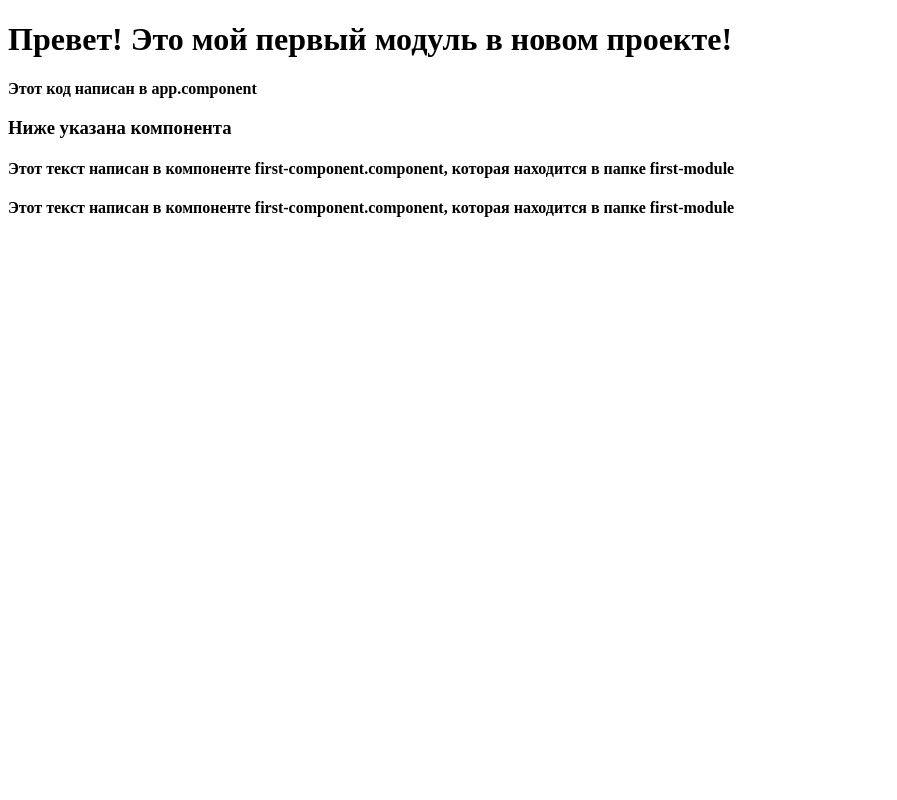
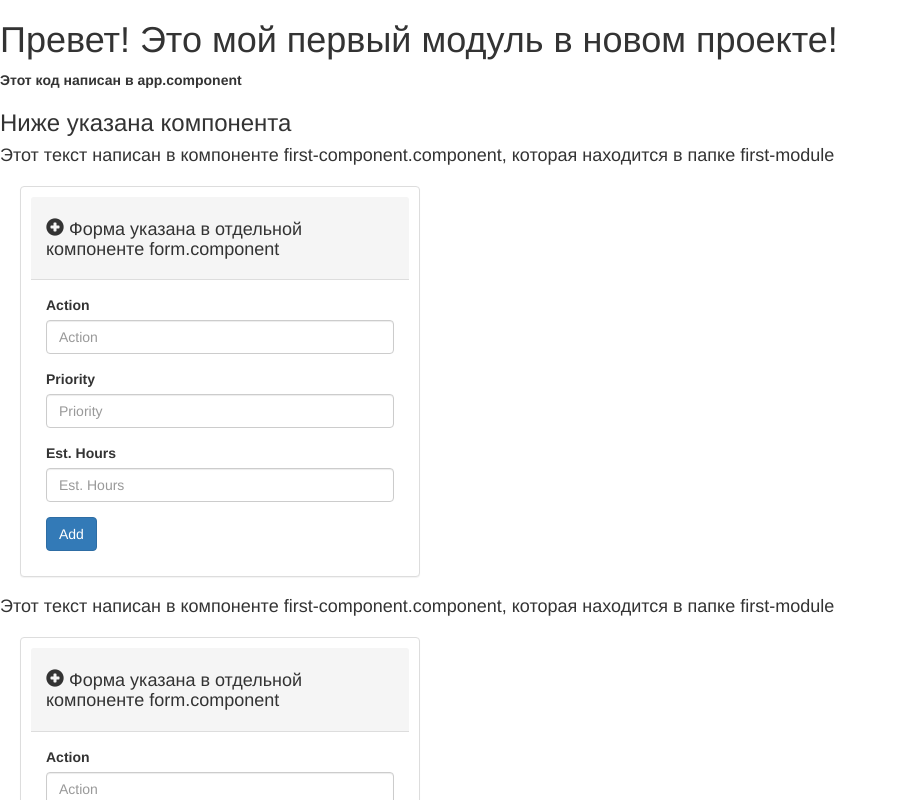
Before and after one commit to Zabello/New-project, an Angular app: page / in a window 1280 px wide. Shown: the top 800 px of the page, without its empty margins (0-897 px from the left). Built offline with nearby package versions, Linux system fonts and the light colour scheme.

Commit message:
Form castom

```diff
--- a/src/app/first-module/first-component/first-component.component.html
+++ b/src/app/first-module/first-component/first-component.component.html
@@ -1,2 +1,3 @@
 
 <h4>Этот текст написан в компоненте first-component.component, которая находится в папке first-module</h4>
+<app-form></app-form>
--- /dev/null
+++ b/src/app/first-module/first-component/form/form.component.css
@@ -0,0 +1,5 @@
+.size {
+  margin: 20px;
+  padding: 10px;
+  max-width: 400px;
+}
--- /dev/null
+++ b/src/app/first-module/first-component/form/form.component.html
@@ -0,0 +1,38 @@
+<div class="size panel panel-default">
+  <div class="panel-heading">
+      <h4 class="pannel-title">
+          <span class="glyphicon glyphicon-plus-sign"></span> Форма указана в отдельной компоненте form.component
+      </h4>
+  </div>
+  <div class="panel-body">
+      <form>
+        <div class="form-group">
+          <label for="action">Action</label>
+          <input type="text"
+              class="form-control" id="action"
+              placeholder="Action"
+              #action>
+        </div>
+        <div class="form-group">
+          <label for="priority">Priority</label>
+          <input type="number"
+              min="1" max="3"
+              class="form-control" id="priority"
+              placeholder="Priority"
+              #priority>
+        </div>
+        <div class="form-group">
+          <label for="estHours">Est. Hours</label>
+          <input type="number"
+              min="0"
+              step="2"
+              class="form-control" id="estHours"
+              placeholder="Est. Hours"
+              #estHours>
+        </div>
+        <button type="button"
+                class="btn btn-primary"
+               >Add</button>
+      </form>
+  </div>
+</div>
--- /dev/null
+++ b/src/app/first-module/first-component/form/form.component.ts
@@ -0,0 +1,15 @@
+import { Component, OnInit } from '@angular/core';
+
+@Component({
+  selector: 'app-form',
+  templateUrl: './form.component.html',
+  styleUrls: ['./form.component.css']
+})
+export class FormComponent implements OnInit {
+
+  constructor() { }
+
+  ngOnInit() {
+  }
+
+}
--- a/src/app/first-module/first-module.module.ts
+++ b/src/app/first-module/first-module.module.ts
@@ -2,12 +2,12 @@ import { NgModule } from '@angular/core';
 import { CommonModule } from '@angular/common';
 
 import { FirstComponentComponent } from './first-component/first-component.component';
-
+import { FormComponent } from './first-component/form/form.component';
 @NgModule({
   imports: [
     CommonModule
   ],
-  declarations: [FirstComponentComponent],
+  declarations: [FirstComponentComponent, FormComponent],
   providers: [],
   exports: [FirstComponentComponent]
 })
--- a/src/index.html
+++ b/src/index.html
@@ -7,6 +7,7 @@
 
   <meta name="viewport" content="width=device-width, initial-scale=1">
   <link rel="icon" type="image/x-icon" href="favicon.ico">
+  <link href="https://maxcdn.bootstrapcdn.com/bootstrap/3.3.6/css/bootstrap.min.css" rel="stylesheet">
 </head>
 <body>
   <app-root></app-root>
```
Also changed, not shown: 1 other file (tests, documents, lock files or other folders).
